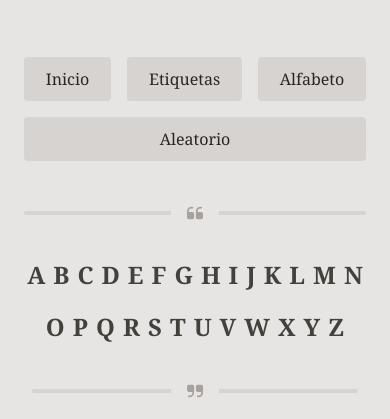
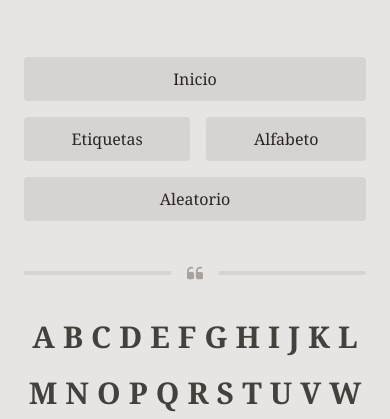
Before and after one commit to davidmoremad/refranero, an Astro site: page /alfabeto in a window 390 px wide. Shown: the part 267-686 px from the top of the page. Built offline with nearby package versions, Linux system fonts and the light colour scheme; Astro itself is replaced by a stand-in of ours.

Commit message:
🛠️ Minor changes

```diff
--- a/src/components/Header.astro
+++ b/src/components/Header.astro
@@ -15,11 +15,9 @@ import HeaderButton from "./HeaderButton.astro";
             </p>
         </section>
 
-        <nav
-            class="mt-5 flex flex-row flex-wrap max-xs:flex-wrap-reverse items-center justify-center gap-4 w-full text-center"
-        >
-            <HeaderButton href="/" text="Inicio" classes="max-xs:order-1"/>
-            <HeaderButton href="/etiquetas" text="Etiquetas" classes=""/>
+        <nav class="mt-5 flex flex-row flex-wrap items-center justify-center gap-4 w-full text-center">
+            <HeaderButton href="/" text="Inicio" classes="w-full md:w-auto flex gap-2 justify-center" />
+            <HeaderButton href="/etiquetas" text="Etiquetas" classes="flex gap-2 justify-center" />
             <HeaderButton href="/alfabeto" text="Alfabeto" classes=""/>
             <HeaderButton href="/aleatorio" text="Aleatorio" classes=""/>
         </nav>
@@ -28,19 +26,9 @@ import HeaderButton from "./HeaderButton.astro";
     <!-- Separator -->
     <div class="inline-flex items-center justify-center w-full mb-4">
         <hr class="w-full h-1 bg-stone-300 border-0 rounded" />
-        <div
-            class="absolute px-4 -translate-x-1/2 bg-stone-200 rounded-full left-1/2"
-        >
-            <svg
-                class="w-4 h-4 text-stone-400 rotate-180"
-                aria-hidden="true"
-                xmlns="http://www.w3.org/2000/svg"
-                fill="currentColor"
-                viewBox="0 0 18 14"
-            >
-                <path
-                    d="M6 0H2a2 2 0 0 0-2 2v4a2 2 0 0 0 2 2h4v1a3 3 0 0 1-3 3H2a1 1 0 0 0 0 2h1a5.006 5.006 0 0 0 5-5V2a2 2 0 0 0-2-2Zm10 0h-4a2 2 0 0 0-2 2v4a2 2 0 0 0 2 2h4v1a3 3 0 0 1-3 3h-1a1 1 0 0 0 0 2h1a5.006 5.006 0 0 0 5-5V2a2 2 0 0 0-2-2Z"
-                ></path>
+        <div class="absolute px-4 -translate-x-1/2 bg-stone-200 rounded-full left-1/2">
+            <svg class="w-4 h-4 text-stone-400 rotate-180" aria-hidden="true" fill="currentColor" viewBox="0 0 18 14">
+                <path d="M6 0H2a2 2 0 0 0-2 2v4a2 2 0 0 0 2 2h4v1a3 3 0 0 1-3 3H2a1 1 0 0 0 0 2h1a5.006 5.006 0 0 0 5-5V2a2 2 0 0 0-2-2Zm10 0h-4a2 2 0 0 0-2 2v4a2 2 0 0 0 2 2h4v1a3 3 0 0 1-3 3h-1a1 1 0 0 0 0 2h1a5.006 5.006 0 0 0 5-5V2a2 2 0 0 0-2-2Z"></path>
             </svg>
         </div>
     </div>
--- a/src/components/HeaderButton.astro
+++ b/src/components/HeaderButton.astro
@@ -6,5 +6,5 @@ const { href, text, classes } = Astro.props;
     href={href}
     class={`bg-stone-300 text-stone-800 rounded px-5 p-2.5 hover:scale-110 flex-grow ${classes}`}
 >
-    {text}
+    <slot>{text}</slot>
 </a>
--- a/src/pages/alfabeto.astro
+++ b/src/pages/alfabeto.astro
@@ -12,12 +12,12 @@ const alfabeto = "ABCDEFGHIJKLMNOPQRSTUVWXYZ".split("");
 
     <main class="container max-w-3xl mx-auto">
         <div class="flex justify-center">
-            <ul class="flex flex-wrap justify-center mx-5">
+            <ul class="flex flex-wrap justify-center mx-6">
                 {
                     alfabeto.map((letra) => (
                         <li class="mt-5 hover:text-stone-400 hover:scale-150 duration-100">
                             <a
-                                class="px-1 text-2xl font-black text-stone-700 hover:text-stone-800"
+                                class="px-1 text-3xl md:text-2xl hover:text-4xl hover:border-b-2 hover:border-stone-400 font-black text-stone-700 hover:text-stone-800"
                                 href={`/alfabeto/${letra}`}
                             >
                                 {letra}
```
